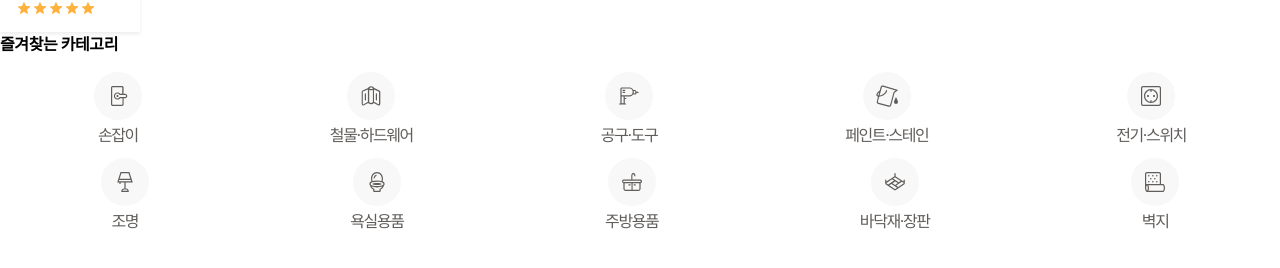
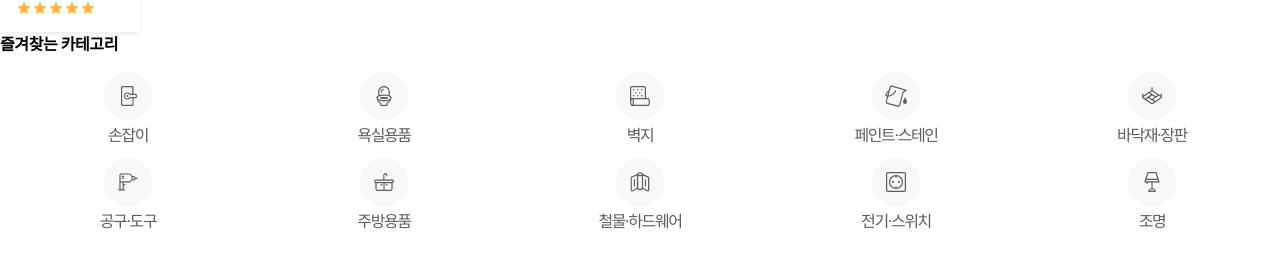
Before and after one commit to hodeng28/clone-commerce, a React (Create React App) app in the folder clone-commerce/: page / in a window 1280 px wide. Shown: the part 294-562 px from the top of the page. Built offline with nearby package versions, Linux system fonts and the light colour scheme; the HTML template or start-up script is replaced by a standard one.

Commit message:
feat: categoryList

```diff
--- a/clone-commerce/src/App.tsx
+++ b/clone-commerce/src/App.tsx
@@ -1,9 +1,7 @@
-import React from 'react';
-
 import './App.css';
 import MainRouter from './Router/MainRouter';
 
-const App = () => (
+const App: React.FC = () => (
   <div>
       <MainRouter />
   </div>
--- a/clone-commerce/src/Components/Molecules/Category.scss
+++ b/clone-commerce/src/Components/Molecules/Category.scss
@@ -8,8 +8,9 @@
     justify-content: space-around;
     margin-top: 1rem;
 
-    .category-name {
+    li {
       position: relative;
+      width: 20%;
 
       &::before {
         content: "";
@@ -65,7 +66,11 @@
         letter-spacing: -1.4px;
         line-height: .875rem;
       }
+      &:nth-child( n + 6 ) {
+        margin-top: 1rem;
+      }
     }
+
 
 
   }
--- a/clone-commerce/src/Components/Molecules/Category.tsx
+++ b/clone-commerce/src/Components/Molecules/Category.tsx
@@ -1,45 +1,77 @@
 import './Category.scss';
 
-const Category = () => (
+interface CategoryType {
+  title: string,
+  name: string,
+  totalSales: number
+}
+
+const categoryList: CategoryType[] = [
+  {
+    title: "handle",
+    name: "손잡이",
+    totalSales: 108000000
+  },
+  {
+    title: "hinge",
+    name: "철물·하드웨어",
+    totalSales: 80000
+  },
+  {
+    title: "tool",
+    name: "공구·도구",
+    totalSales: 900000
+  },
+  {
+    title: "paint",
+    name: "페인트·스테인",
+    totalSales: 9000000
+  },
+  {
+    title: "socket",
+    name: "전기·스위치",
+    totalSales: 30000
+  },
+  {
+    title: "lighting",
+    name: "조명",
+    totalSales: 0
+  },
+  {
+    title: "faucet",
+    name: "욕실용품",
+    totalSales: 30200000
+  },
+  {
+    title: "kitchen",
+    name: "주방용품",
+    totalSales: 620000
+  },
+  {
+    title: "floor",
+    name: "바닥재·장판",
+    totalSales: 7230000
+  },
+  {
+    title: "wallpaper",
+    name: "벽지",
+    totalSales: 13049000
+  },
+]
+
+const cateogorySort = categoryList.sort((a, b) => b.totalSales - a.totalSales);
+
+const favoriteCateogoryLIst = cateogorySort.map(item =>
+                                  <li className={item.title}
+                                      key={item.title}>
+                                    <span>{item.name}</span>
+                                  </li>)
+
+const Category: React.FC = () => (
   <>
     <div className="cateogory-wrap">
       <ul>
-        <li className="category-name handle">
-          <span>손잡이</span>
-          </li>
-        <li className="category-name hinge">
-          <span>철물·하드웨어</span>
-        </li>
-        <li className="category-name tool">
-          <span>공구·도구</span>
-        </li>
-        <li className="category-name paint">
-          <span>페인트·스테인</span>
-        </li>
-        <li className="category-name socket">
-          <span>전기·스위치</span>
-        </li>
-      </ul>
-      <ul>
-        <li className="category-name lighting">
-          <span>조명</span>
-        </li>
-        <li className="category-name faucet">
-          <span>욕실용품</span>
-        </li>
-        <li className="category-name kitchen">
-          <span>주방용품</span>
-        </li>
-        <li className="category-name floor">
-          <span>바닥재·장판</span>
-        </li>
-        <li className="category-name wallpaper">
-          <span>벽지</span>
-        </li>
-        {/* <li className="category-name">시트지</li>
-        <li className="category-name">가구</li>
-        <li className="category-name">캠핑용품</li>
-        <li className="category-name">홈패브릭</li> */}
+        {favoriteCateogoryLIst}
       </ul>
     </div>
   </>
--- a/clone-commerce/src/Components/Molecules/Goods.tsx
+++ b/clone-commerce/src/Components/Molecules/Goods.tsx
@@ -1,6 +1,7 @@
+import React from 'react';
 import './Goods.scss';
 
-const Goods = () => (
+const Goods: React.FC = () => (
   <>
     <div className="goods-container">
       <div className="goods-area">
--- a/clone-commerce/src/Components/Organisms/Header.tsx
+++ b/clone-commerce/src/Components/Organisms/Header.tsx
@@ -1,6 +1,8 @@
+import React from 'react';
+
 import Nav from './Nav';
 
-const Header = () => (
+const Header: React.FC = () => (
     <>
       <Nav />
     </>
--- a/clone-commerce/src/Components/Organisms/Nav.tsx
+++ b/clone-commerce/src/Components/Organisms/Nav.tsx
@@ -1,7 +1,7 @@
 import { Link } from 'react-router-dom';
 import './Nav.scss';
 
-const Nav = () => (
+const Nav: React.FC = () => (
   <>
     <nav className="nav-wrap">
       <h1 className="mainLogo">
--- a/clone-commerce/src/Components/Pages/GoodsPage.tsx
+++ b/clone-commerce/src/Components/Pages/GoodsPage.tsx
@@ -1,4 +1,4 @@
-const GoodsPage = () => (
+const GoodsPage: React.FC = () => (
     <>
         <div>상품 리스트 영역</div>
     </>
--- a/clone-commerce/src/Components/Pages/MainPage.tsx
+++ b/clone-commerce/src/Components/Pages/MainPage.tsx
@@ -1,7 +1,7 @@
 import Category from '../Molecules/Category';
 import Goods from '../Molecules/Goods';
 
-const MainPage = () => (
+const MainPage: React.FC = () => (
     <>
         <div>
             <h4>오늘의 인기상품</h4>
--- a/clone-commerce/src/Components/Pages/MyPage.tsx
+++ b/clone-commerce/src/Components/Pages/MyPage.tsx
@@ -1,4 +1,4 @@
-const MyPage = () => (
+const MyPage: React.FC = () => (
     <>
         <div>마이페이지</div>
     </>
--- a/clone-commerce/src/Router/MainRouter.tsx
+++ b/clone-commerce/src/Router/MainRouter.tsx
@@ -1,4 +1,3 @@
-import React from 'react';
 import { BrowserRouter, Route, Routes } from 'react-router-dom';
 
 import Header from '../Components/Organisms/Header';
@@ -6,7 +5,7 @@ import GoodsPage from '../Components/Pages/GoodsPage';
 import MainPage from '../Components/Pages/MainPage';
 import MyPage from '../Components/Pages/MyPage';
 
-const MainRouter = () => (
+const MainRouter :React.FC = () => (
 
     <BrowserRouter>
     <Header />
```
